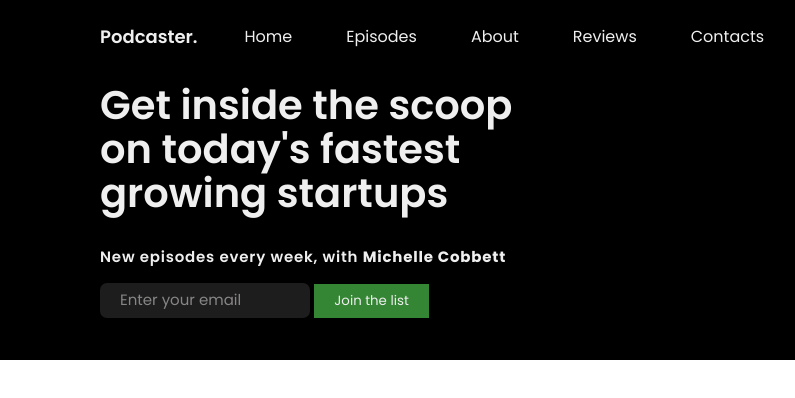
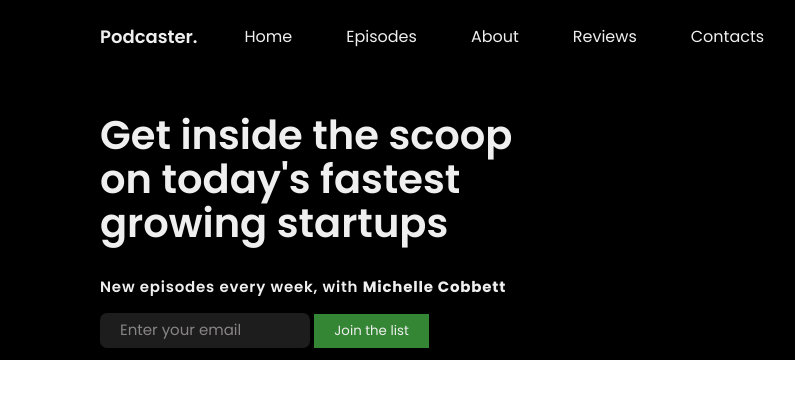
Before and after one commit to rodVieira021/Podcast-W, a plain HTML site: page index.html in a window 1280 px wide. Shown: the top 398 px of the page, 0-795 px from the left. Drawn offline with nearby package versions, Linux system fonts and the light colour scheme.

Commit message:
nav/padding

```diff
--- a/style.css
+++ b/style.css
@@ -37,7 +37,9 @@
 .nav-links:hover {
   background-color: #222222;
 }
-
+.nav-content {
+  padding-top: 30px;
+}
 .nav-content h2 {
   font-size: 40px;
   line-height: 1.1;
@@ -85,7 +87,7 @@
 }
 
 .nav-woman {
- width: 100%;
+  width: 100%;
 }
 
 .nav-pop {
```
